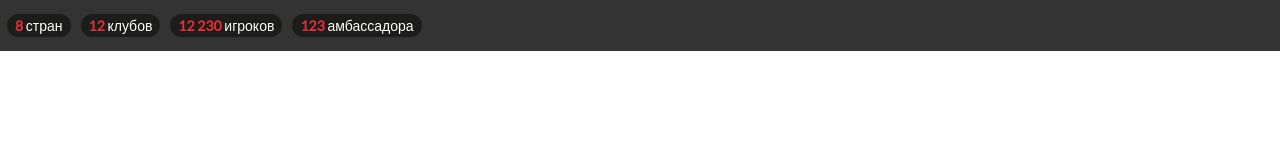
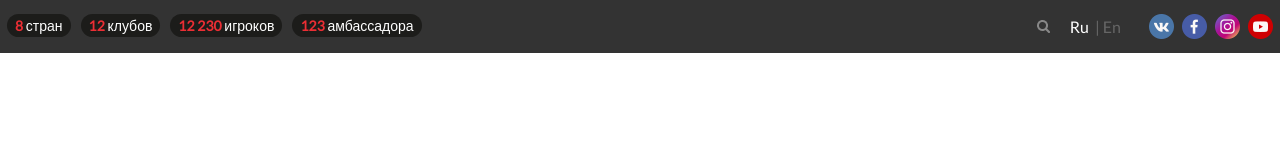
Before and after one commit to mirexdoors/squash4friends, a website built with webpack: page src/index.html in a window 1280 px wide. Built offline with nearby package versions, Linux system fonts and the light colour scheme.

Commit message:
add toolbar

```diff
--- a/src/css/style.css
+++ b/src/css/style.css
@@ -31,10 +31,42 @@ body {
     border-radius: 26px;
     background: #1C1C1A;
     padding: 3px 8px;
+    align-self: flex-start;
 }
 .counter__itemDigit {
     color: #EB2E34;
     font-weight: 600;
 }
-
+.toolbar__helpers {
+    width:  50%;
+    display: flex;
+    justify-content: flex-end;
+    align-items: center;
+}
+.toolbar__helper {
+    margin-left: 20px;
+}
+.search__icon {
+    cursor: pointer;
+}
+.language__item--active {
+    color: #FFFFFF;
+}
+.language__item--last::before {
+    content: '|';
+    margin: 0 3px;
+}
+.social {
+    display: flex;
+    justify-content: space-between;
+}
+.social__item {
+    margin-left: 8px;
+    height: 25px;
+    width: 25px;
+}
+.social__image {
+    height: 100%;
+    max-height: 25px;
+}
 /*toolbar end*/
--- a/src/index.html
+++ b/src/index.html
@@ -20,13 +20,43 @@
                 <span class="counter__itemDigit">12</span>&nbsp;клубов
             </div>
             <div class="counter__item">
-                    <span class="counter__itemDigit">12&nbsp;230</span>&nbsp;игроков
+                <span class="counter__itemDigit">12&nbsp;230</span>&nbsp;игроков
             </div>
             <div class="counter__item">
                 <span class="counter__itemDigit">123</span>&nbsp;амбассадора
             </div>
         </div>
-        <div class="toolbar__helpers"></div>
+        <div class="toolbar__helpers">
+            <div class="search toolbar__helper">
+                <img class="search__icon" src="./img/search.png" alt="Поиск" />
+            </div>
+            <div class="language toolbar__helper">
+                <span class="language__item  language__item--active">Ru</span>
+                <span class="language__item language__item--last">En</span>
+            </div>
+            <div class="social toolbar__helper">
+                <div class="social__item">
+                    <a href="vk.com" target="_blank" class="social__link">
+                        <img class="social__image" src="./img/socials/vk.png" alt="VK" />
+                    </a>
+                </div>
+                <div class="social__item">
+                    <a href="facebook.com" target="_blank" class="social__link">
+                        <img class="social__image" src="./img/socials/fb.png" alt="FB" />
+                    </a>
+                </div>
+                <div class="social__item">
+                    <a href="instagram.com" target="_blank" class="social__link">
+                        <img class="social__image" src="./img/socials/ig.png" alt="Instagram" />
+                    </a>
+                </div>
+                <div class="social__item">
+                    <a href="youtube.com" target="_blank" class="social__link">
+                        <img class="social__image" src="./img/socials/yt.png" alt="youtube" />
+                    </a>
+                </div>
+            </div>
+        </div>
     </div>
     <nav class="navigation"></nav>
 </header>
```
Also changed, not shown: src/js/counter.js (+0 -14 lines), src/img/search.png (added), src/img/socials/fb.png (added), src/img/socials/ig.png (added), src/img/socials/vk.png (added), src/img/socials/yt.png (added).
